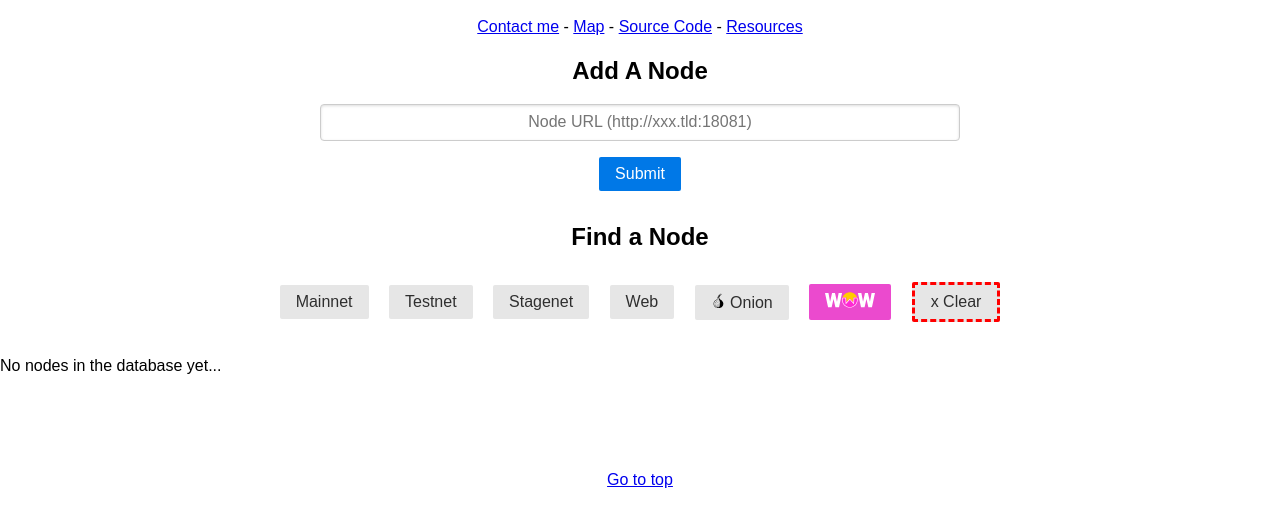
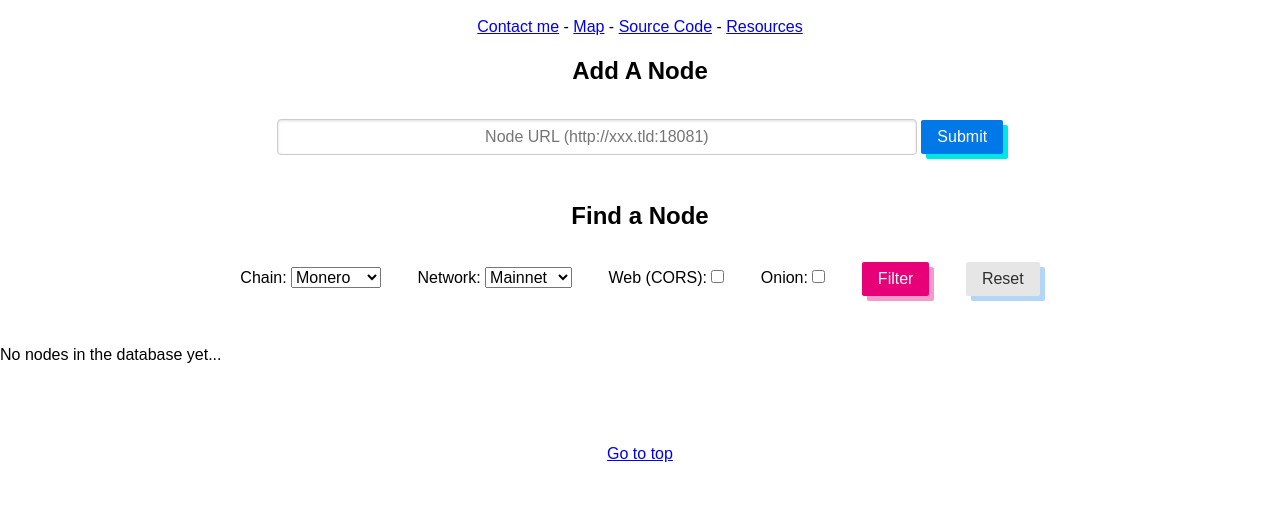
Before and after one commit to lalanza808/monero.fail, a Flask app: template xmrnodes/templates/index.html in a window 1280 px wide. Shown: the top 527 px of the page. Run offline with Flask 2, Linux system fonts and the light colour scheme; the template is opened without the code that fills it: values that come from a table or form of the project are taken from there, others are empty.

Commit message:
css and ui imprvements

```diff
--- a/xmrnodes/app.py
+++ b/xmrnodes/app.py
@@ -30,11 +30,11 @@ HEALTHY_BLOCK_DIFF = 500 # idc to config this. hardcode is fine.
 @app.route("/", methods=["GET", "POST"])
 def index():
     form = SubmitNode()
-    nettype = request.args.get("nettype", "mainnet")
-    crypto = request.args.get("crypto", "monero")
+    nettype = request.args.get("network", "mainnet")
+    crypto = request.args.get("chain", "monero")
     onion = request.args.get("onion", False)
     show_all = "true" == request.args.get("all", "false")
-    web_compatible = request.args.get("web_compatible", False)
+    web_compatible = request.args.get("cors", False)
     highest_block = get_highest_block(nettype, crypto)
     healthy_block = highest_block - HEALTHY_BLOCK_DIFF
 
--- a/xmrnodes/static/css/style.css
+++ b/xmrnodes/static/css/style.css
@@ -4,7 +4,7 @@
 }
 
 .section {
-  margin-bottom: 1em;
+  margin-bottom: 0em;
 }
 
 .btn {
@@ -87,3 +87,55 @@ input[type="text"] {
 .filter-red {
   filter: invert(16%) sepia(59%) saturate(5380%) hue-rotate(333deg) brightness(79%) contrast(101%);
 }
+
+#filters {
+  margin-top: 1em;
+}
+
+#filters span {
+  margin: 1em;
+}
+
+.pure-button {
+  /* filter: drop-shadow(6px 6px 0 #00e7e3); */
+  /* filter: drop-shadow(6px 6px 0 #e70078); */
+  box-shadow: 5px 5px 0 #00e7e3;
+  margin: 1em 0 1em 0;
+  cursor: pointer;
+  transition: .1s ease all;
+}
+
+.pure-button:hover {
+  transform: translate(4px, 10%);
+  box-shadow: 1px 1px 0px #00e7e3;
+  transition: .1s ease all;
+  cursor: pointer;
+}
+
+.pure-pink {
+  background-color: #e70078;
+  box-shadow: 5px 5px 0 #f599c9;
+  color: #f9f9f9;
+}
+
+.pure-pink:hover {
+  background-color: #e70078;
+  box-shadow: 1px 1px 0 #f599c9;
+  color: #f9f9f9;
+}
+
+.pure-grey {
+  box-shadow: 5px 5px 0 #b2d6f7;
+}
+
+.pure-grey:hover {
+  box-shadow: 1px 1px 0 #b2d6f7;
+}
+
+.nodeURL {
+  user-select: all;
+}
+
+td img {
+  padding-right: .75em;
+}
--- a/xmrnodes/templates/index.html
+++ b/xmrnodes/templates/index.html
@@ -16,6 +16,7 @@
             <div class="form-group">
               {{ f.label }}
               {{ f }}
+              <button type="submit" class="pure-button pure-button-primary">Submit</button>
             </div>
           {% endif %}
         {% endfor %}
@@ -24,20 +25,57 @@
             <li>{{ form[field].label }}: {{ ', '.join(errors) }}</li>
         {% endfor %}
         </ul>
-        <button type="submit" class="pure-button pure-button-primary">Submit</button>
+
     </form>
   </div>
 
   <div id="nodes" class="pure-u-1 section">
     <h2 class="center">Find a Node</h2>
     <div class="center" id="filters">
+      <form>
+        <span>
+          <label for="chainSelect">Chain:</label>
+          <select name="chain" id="chainSelect">
+            <option value="monero" autofocus>Monero</option>
+            <option value="wownero">Wownero</option>
+          </select>
+        </span>
+
+        <span>
+          <label for="networkSelect">Network:</label>
+          <select name="network" id="networkSelect">
+            <option value="mainnet" autofocus>Mainnet</option>
+            <option value="testnet">Testnet</option>
+            <option value="stagenet">Stagenet</option>
+          </select>
+        </span>
+
+        <span>
+          <label for="cors">Web (CORS):</label>
+          <input type="checkbox" name="cors" id="cors">
+        </span>
+
+        <span>
+          <label for="onion">Onion:</label>
+          <input type="checkbox" name="onion" id="onion">
+        </span>
+
+        <span>
+          <input type="submit" value="Filter" class="pure-button pure-pink">
+        </span>
+
+        <span>
+          <a href="/"><input type="button" value="Reset" class="pure-button pure-grey"></a>
+        </span>
+        <!--
         <a href="{% if 'crypto' in request.args %}{{ request.url }}&{% else %}/?{% endif %}nettype=mainnet"><button class="pure-button search-btn">Mainnet</button></a>
         <a href="{% if 'crypto' in request.args %}{{ request.url }}&{% else %}/?{% endif %}nettype=testnet"><button class="pure-button search-btn">Testnet</button></a>
         <a href="{% if 'crypto' in request.args %}{{ request.url }}&{% else %}/?{% endif %}nettype=stagenet"><button class="pure-button search-btn">Stagenet</button></a>
         <a href="{% if 'crypto' in request.args %}{{ request.url }}&{% else %}/?{% endif %}web_compatible=true"><button class="pure-button search-btn">Web</button></a>
         {% if 'onion' not in request.args %}<a href="{% if 'nettype' in request.args or 'crypto' in request.args %}{{ request.url }}&{% else %}/?{% endif %}onion=true"><button class="pure-button search-btn"><img src="/static/images/tor.svg" width=15px> Onion</button></a>{% endif %}
         <a href="/?crypto=wownero"><button class="pure-button search-btn wownero"><img src="/static/images/wownero.svg" width=50px></button></a>
-      <a href="/"><button class="pure-button search-btn button-warning" style="border: dashed red;">x Clear</button></a>
+        -->
+      </form>
     </div>
     <br>
     {% if nodes %}
@@ -53,7 +91,7 @@
         {% endif %}
         Tracking {{ nodes_all }} {{ nettype }} {{ crypto | capitalize }} nodes in the database.
         <br>
-        Of those, {{ nodes_unhealthy }} nodes failed their last check-in (unresponsive to ping or over 100 blocks away from highest reported block).
+        Of those, {{ nodes_unhealthy }} nodes failed their last check-in (unresponsive to ping or over 500 blocks away from highest reported block).
       </p>
       <p class="center">Showing {{ nodes | length }} nodes.
         {% if 'all' not in request.args %}
@@ -79,7 +117,7 @@
         <tbody>
           {% for node in nodes %}
           <tr class="js-sort-table">
-            <td>{% if node.is_tor %}<img src="/static/images/tor.svg" width="15px">{% endif %}{{ node.url }}</td>
+            <td>{% if node.is_tor %}<img src="/static/images/tor.svg" width="15px">{% endif %}<span class="nodeURL">{{ node.url }}</span></td>
             <td>{{ node.last_height }}</td>
             <td>
               {% if node.available %}
```
Lines whose indentation alone changed are shown as unchanged.
